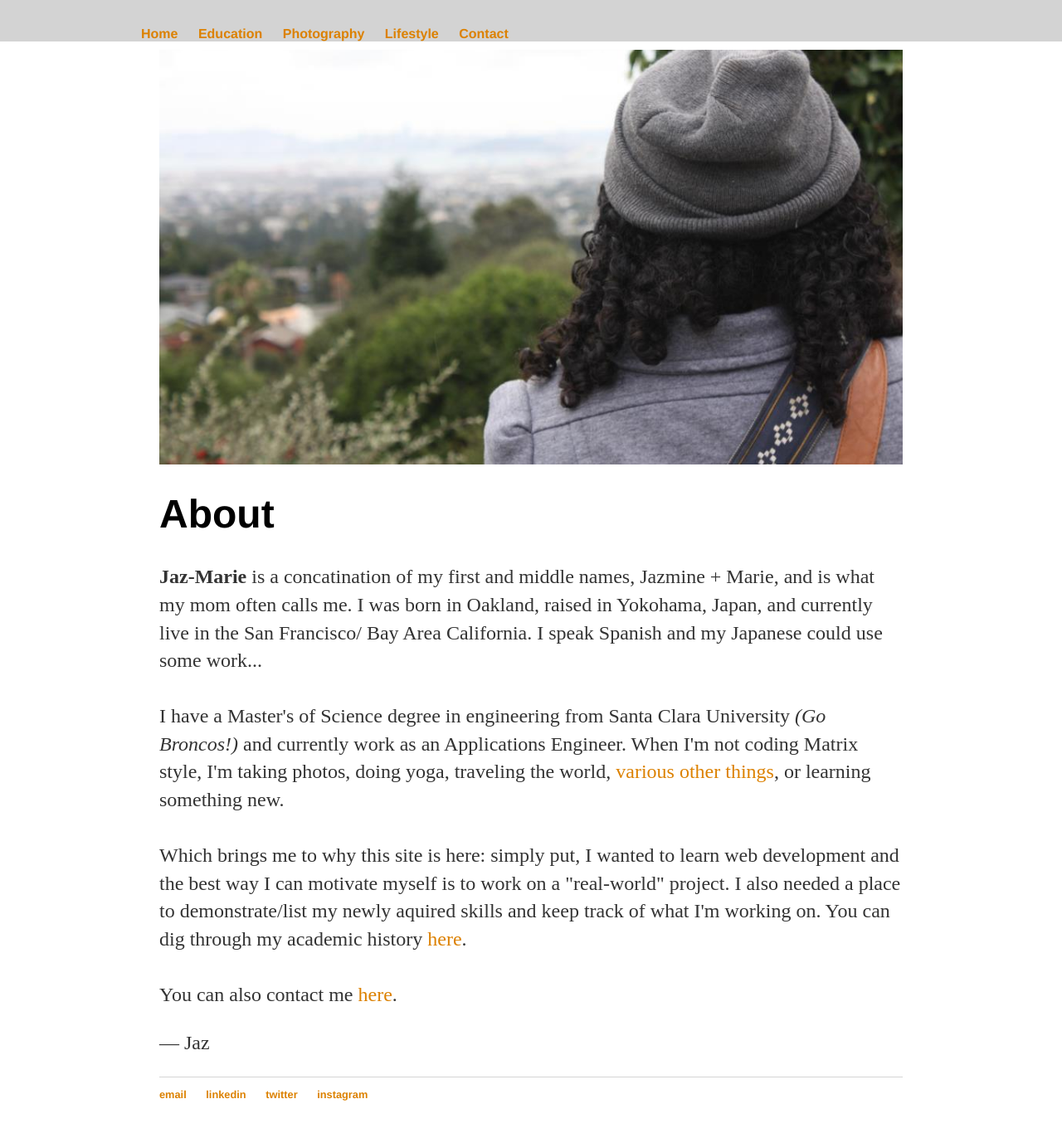
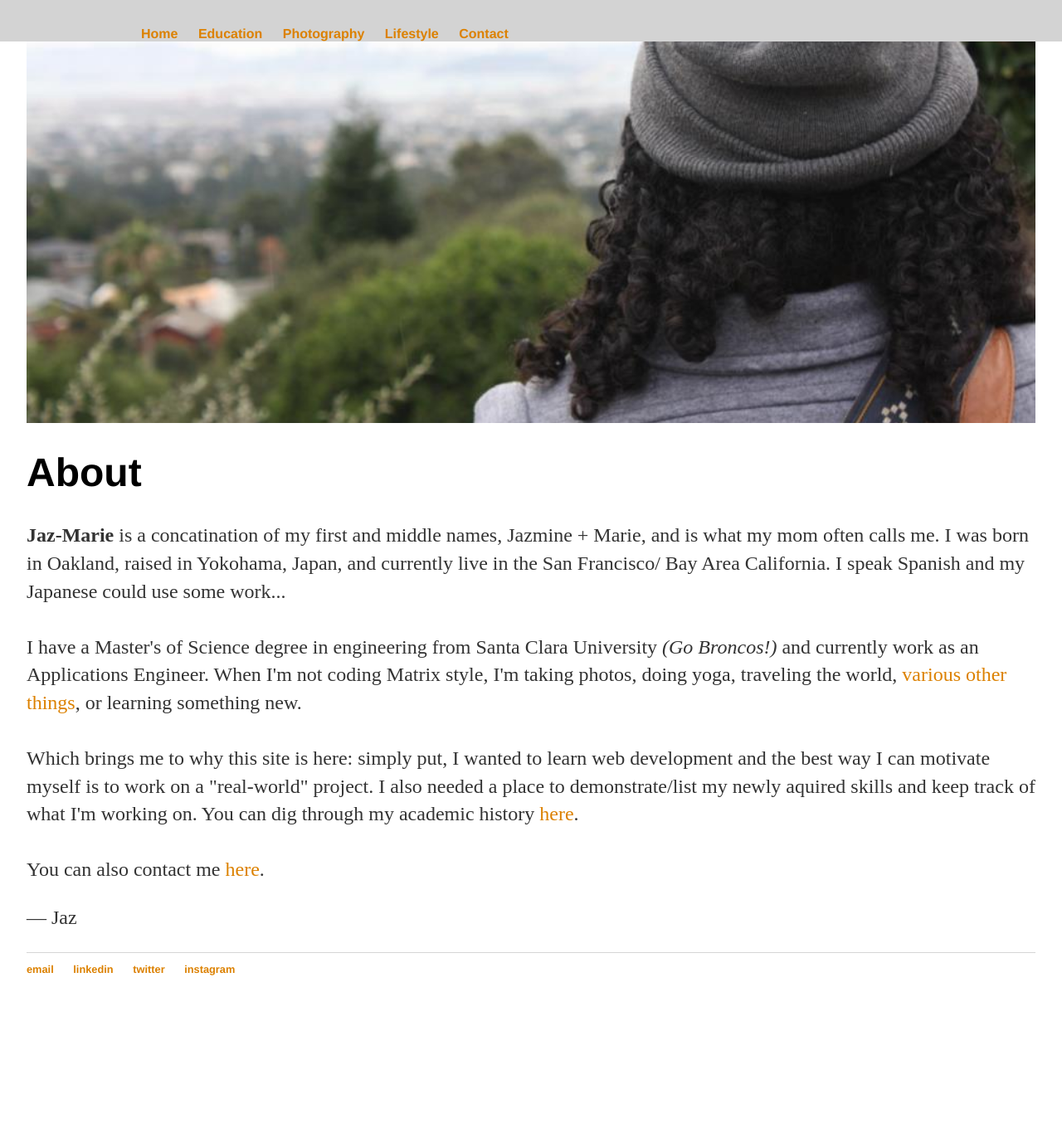
Before and after one commit to itsonlyjaz/itsonlyjaz.github.io, a Jekyll site: the page built from about/index.html, in a window 1280 px wide and 1387 px high. Shown: the top 1366 px of the window at 83% size. Built offline with Jekyll 4.4.1, drawn with Linux system fonts in a browser that asks for light colours.

Commit message:
Update index.html

```diff
--- a/about/index.html
+++ b/about/index.html
@@ -5,7 +5,7 @@ title: Jaz-Marie
 
 <!doctype html>
 <title>JM - About</title>
- <body margin: 5px auto; width: 95%;>
+ <body class="smaller">
   <div class="parallax1"></div>
 </body>
 
```
